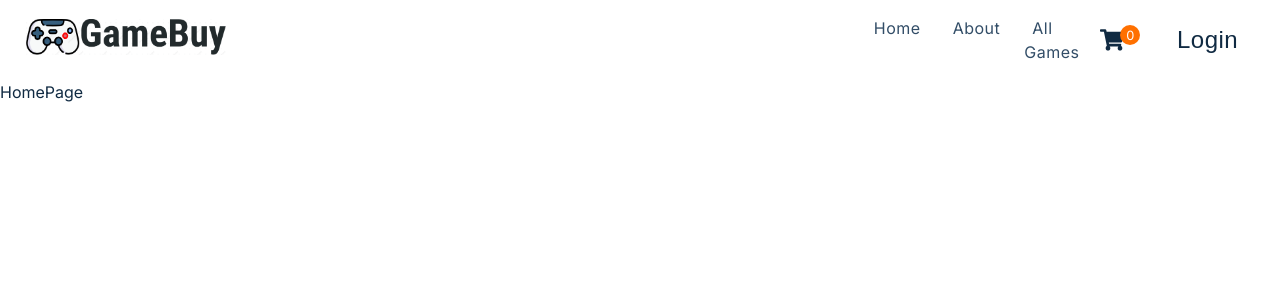
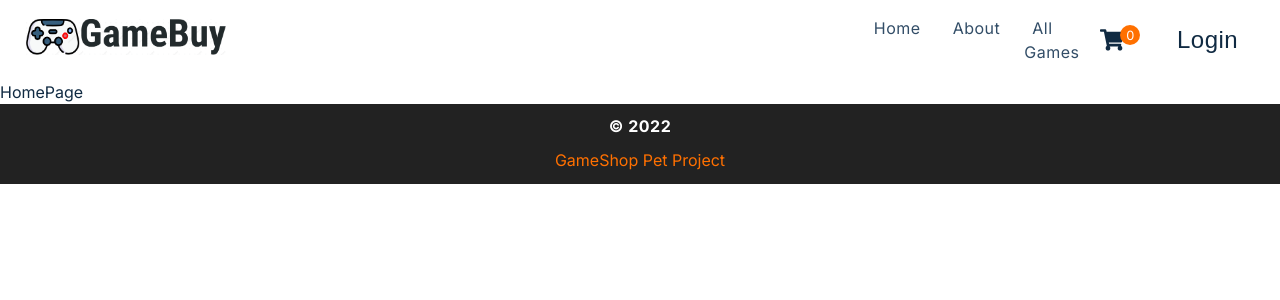
Before and after one commit to vitalij-morozov/game-store-react, a React (Create React App) app in the folder frontend/: page / in a window 1280 px wide. Shown: the top 300 px of the page. Built offline with nearby package versions, Linux system fonts and the light colour scheme.

Commit message:
footer finished

```diff
--- a/frontend/src/App.js
+++ b/frontend/src/App.js
@@ -1,6 +1,6 @@
 import React from 'react';
 import { BrowserRouter as Router, Routes, Route } from 'react-router-dom';
-import { Navbar } from './components';
+import { Navbar, Footer } from './components';
 
 import {
   HomePage,
@@ -33,6 +33,7 @@ function App() {
         />
         <Route path='*' element={<ErrorPage />} />
       </Routes>
+      <Footer />
     </Router>
   );
 }
--- a/frontend/src/components/Footer.js
+++ b/frontend/src/components/Footer.js
@@ -0,0 +1,28 @@
+import React from 'react';
+import styled from 'styled-components';
+
+function Footer() {
+  return (
+    <Container>
+      <h5>&copy; {new Date().getFullYear()}</h5>
+      <span>GameShop Pet Project</span>
+    </Container>
+  );
+}
+
+const Container = styled.footer`
+  height: 5rem;
+  background-color: var(--clr-black);
+  display: flex;
+  flex-direction: column;
+  justify-content: center;
+  align-items: center;
+  text-align: center;
+  span {
+    color: var(--clr-primary-5);
+  }
+  h5 {
+    color: var(--clr-white);
+  }
+`;
+export default Footer;
--- a/frontend/src/components/Navbar.js
+++ b/frontend/src/components/Navbar.js
@@ -66,12 +66,12 @@ const Header = styled.header`
     svg {
       font-size: 2rem;
     }
-    .nav_links {
-      display: none;
-    }
-    .cart_btn_container {
-      display: none;
-    }
+  }
+  .nav_links {
+    display: none;
+  }
+  .cart_btn_container {
+    display: none;
   }
 
   @media (min-width: 900px) {
--- a/frontend/src/components/index.js
+++ b/frontend/src/components/index.js
@@ -1,3 +1,4 @@
 import Navbar from './Navbar';
+import Footer from './Footer';
 
-export { Navbar };
+export { Navbar, Footer };
```
